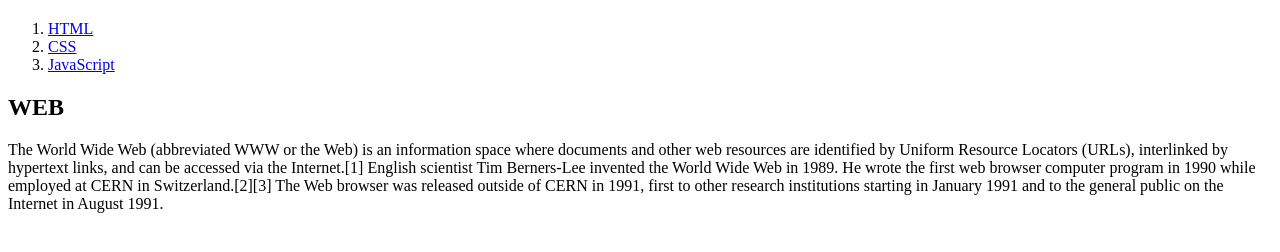
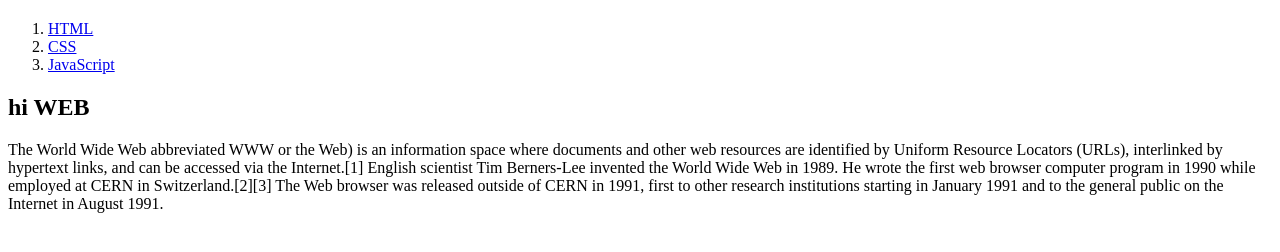
Before and after one commit to SEONGMINS/my_first_website_, a plain HTML site: page index.html in a window 1280 px wide. Shown: the part 60-312 px from the top of the page. Drawn offline with Linux system fonts and the light colour scheme.

Commit message:
Add files via upload

```diff
--- a/index.html
+++ b/index.html
@@ -11,8 +11,8 @@
     <li><a href="2.html" target="_blank">CSS</a></li>
     <li><a href="3.html" target="_blank">JavaScript</a></li>
   </ol>
-  <h2>WEB</h2>
-  <p>The World Wide Web (abbreviated WWW or the Web) is an information space where documents and other web resources are identified by Uniform Resource Locators (URLs), interlinked by hypertext links, and can be accessed via the Internet.[1] English scientist Tim Berners-Lee invented the World Wide Web in 1989. He wrote the first web browser computer program in 1990 while employed at CERN in Switzerland.[2][3] The Web browser was released outside of CERN in 1991, first to other research institutions starting in January 1991 and to the general public on the Internet in August 1991.
+  <h2>hi WEB</h2>
+  <p>The World Wide Web abbreviated WWW or the Web) is an information space where documents and other web resources are identified by Uniform Resource Locators (URLs), interlinked by hypertext links, and can be accessed via the Internet.[1] English scientist Tim Berners-Lee invented the World Wide Web in 1989. He wrote the first web browser computer program in 1990 while employed at CERN in Switzerland.[2][3] The Web browser was released outside of CERN in 1991, first to other research institutions starting in January 1991 and to the general public on the Internet in August 1991.
   </p>
 </body>
 </html>
```
